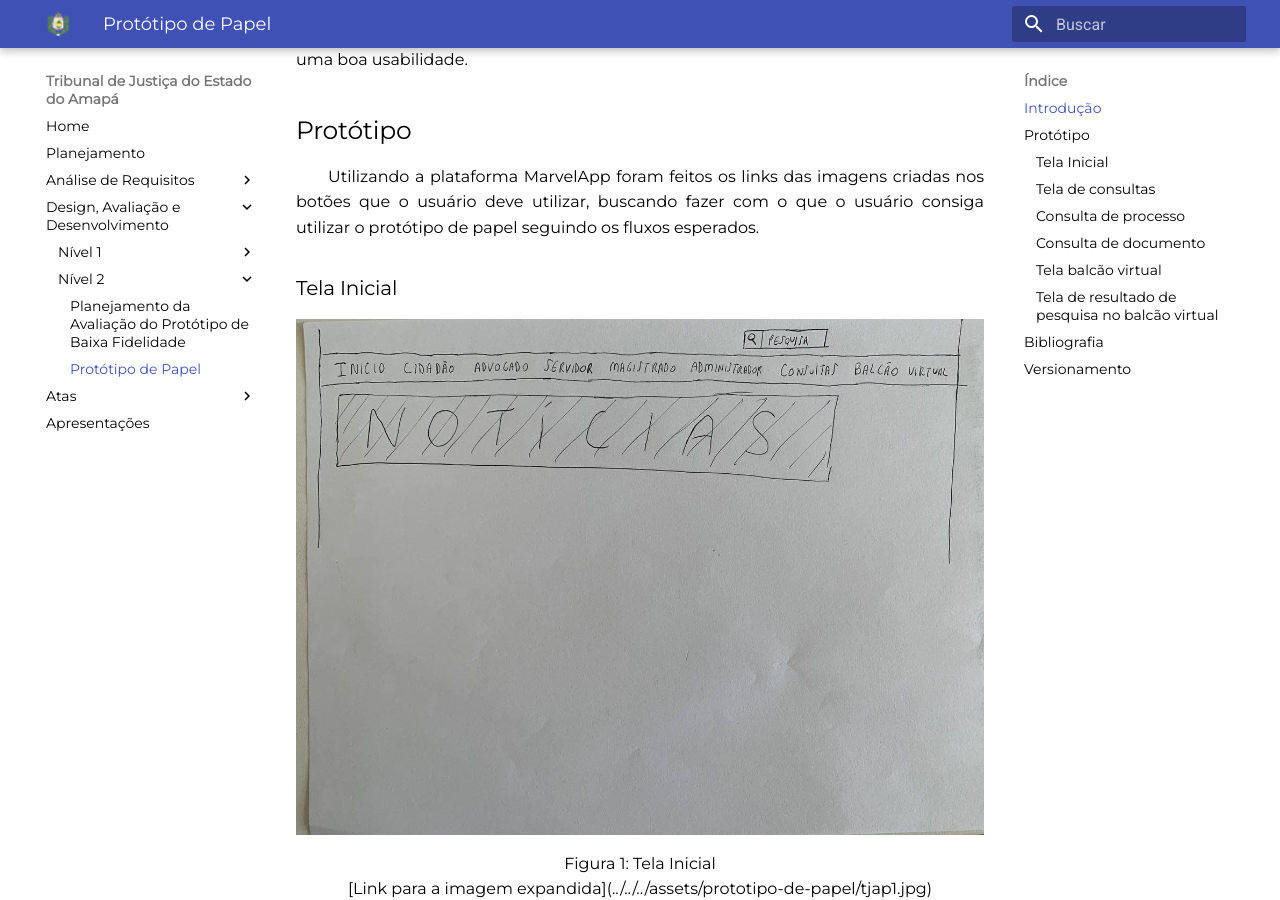
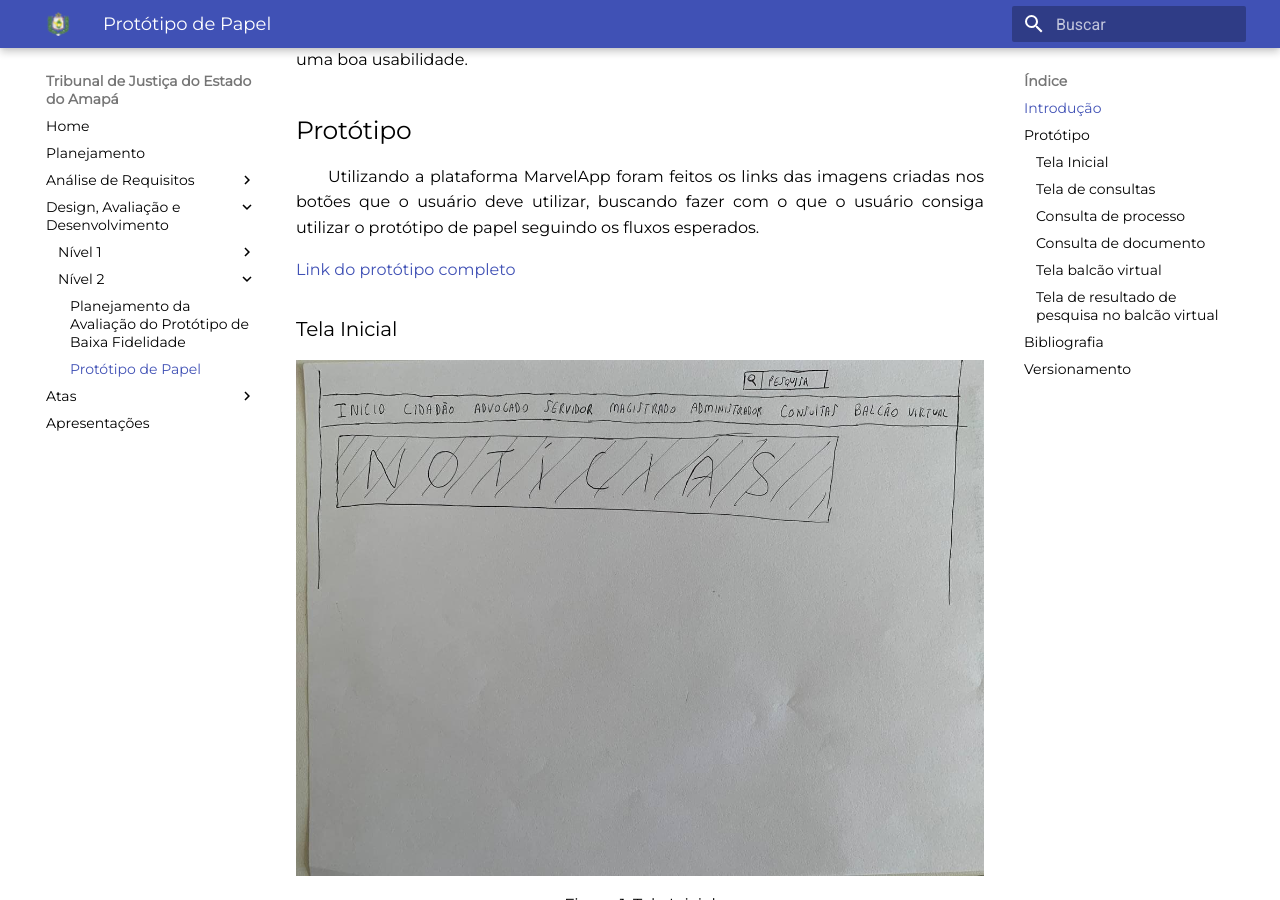
Before and after one commit to Interacao-Humano-Computador/2021.1-Tribunal_de_Justica_do_Amapa, an MkDocs documentation site: the page built from docs/design-ava-des/nivel-2/prototipo-de-papel.md, in a window 1280 px wide and 900 px high, scrolled down 353 px. Built offline with MkDocs 1.6.1 and Material for MkDocs 9.7.7, drawn with Linux system fonts in a browser that asks for light colours.

Commit message:
Adicionando link do protótipo completo

```diff
--- a/docs/design-ava-des/nivel-2/prototipo-de-papel.md
+++ b/docs/design-ava-des/nivel-2/prototipo-de-papel.md
@@ -9,6 +9,8 @@
 ## Protótipo
 
 &emsp;&emsp;Utilizando a plataforma MarvelApp foram feitos os links das imagens criadas nos botões que o usuário deve utilizar, buscando fazer com o que o usuário consiga utilizar o protótipo de papel seguindo os fluxos esperados.
+
+[Link do protótipo completo](https://marvelapp.com/prototype/h3da2jh/screen/82130899)
 
 ### Tela Inicial
 
```
